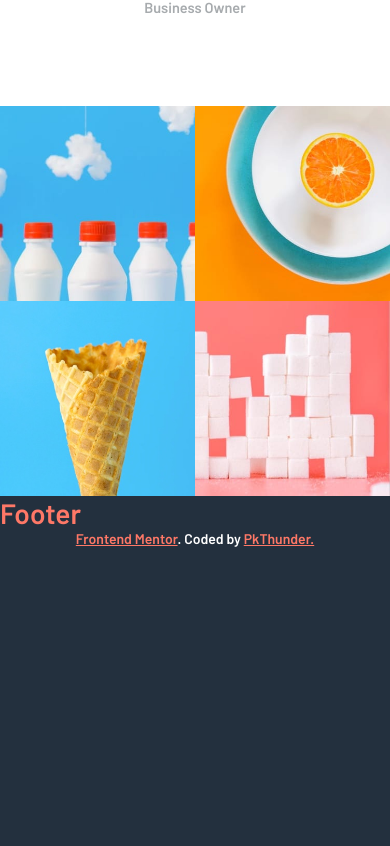
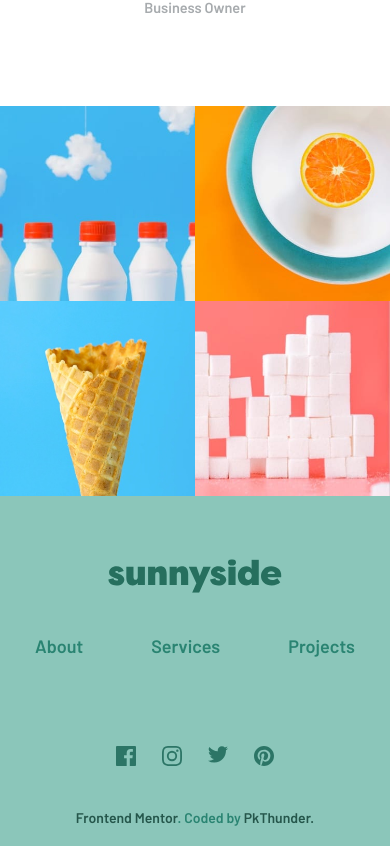
Before and after one commit to pkthunder87/agency-landing, a React (Vite) app: page / in a window 390 px wide. Shown: the part 4356-5202 px from the top of the page. Before the commit the page ends 4903 px from the top, so only its background shows below. Built offline with nearby package versions, Linux system fonts and the light colour scheme.

Commit message:
Feat: Finish static Footer section for mobile

```diff
--- a/index.html
+++ b/index.html
@@ -3,6 +3,12 @@
   <head>
     <meta charset="UTF-8" />
     <meta name="viewport" content="width=device-width, initial-scale=1.0" />
+    <link
+      rel="icon"
+      type="image/png"
+      sizes="32x32"
+      href="./assets/images/favicon-32x32.png"
+    />
     <link rel="preconnect" href="https://fonts.googleapis.com" />
     <link rel="preconnect" href="https://fonts.gstatic.com" crossorigin />
     <link
--- a/src/components/Footer.jsx
+++ b/src/components/Footer.jsx
@@ -3,8 +3,78 @@ import Attribution from "./Attribution";
 function Footer() {
   return (
     <footer className="agency__footer">
-      <div>Footer</div>
-      <Attribution />
+      <div className="footer__container">
+        <img
+          className="footer__title"
+          src="./assets/images/logo.svg"
+          alt="sunnyside logo"
+        />
+
+        <nav className="footer__nav">
+          <ul className="footer__links">
+            <li className="footer__link">
+              <a href="#">About</a>
+            </li>
+            <li className="footer__link">
+              <a href="#">Services</a>
+            </li>
+            <li className="footer__link">
+              <a href="#">Projects</a>
+            </li>
+          </ul>
+        </nav>
+        <ul className="footer__social-links">
+          <li className="footer__social-link">
+            <a
+              target="_blank"
+              rel="noreferrer"
+              href="https://www.facebook.com/"
+            >
+              <img
+                src="./assets/images/icon-facebook.svg"
+                alt=""
+                className="footer__icon"
+              />
+            </a>
+          </li>
+          <li className="footer__social-link">
+            <a
+              target="_blank"
+              rel="noreferrer"
+              href="https://www.instagram.com/"
+            >
+              <img
+                src="./assets/images/icon-instagram.svg"
+                alt=""
+                className="footer__icon"
+              />
+            </a>
+          </li>
+          <li className="footer__social-link">
+            <a target="_blank" rel="noreferrer" href="https://x.com/">
+              <img
+                src="./assets/images/icon-twitter.svg"
+                alt=""
+                className="footer__icon"
+              />
+            </a>
+          </li>
+          <li className="footer__social-link">
+            <a
+              target="_blank"
+              rel="noreferrer"
+              href="https://www.pinterest.com/"
+            >
+              <img
+                src="./assets/images/icon-pinterest.svg"
+                alt=""
+                className="footer__icon"
+              />
+            </a>
+          </li>
+        </ul>
+        <Attribution />
+      </div>
     </footer>
   );
 }
--- a/src/sass/_components.scss
+++ b/src/sass/_components.scss
@@ -252,6 +252,69 @@
 
   &__footer {
     position: relative;
+    background-color: hsl(168, 34%, 66%);
+    display: flex;
+    flex-direction: column;
+    text-align: center;
+    padding-inline: 3.5rem;
+
+    @media (min-width: 520px) {
+      align-items: center;
+    }
+
+    .footer {
+      &__container {
+        max-width: 39rem;
+      }
+
+      &__title {
+        scale: 1.4;
+        margin: 0 auto;
+        filter: invert(60%) sepia(4%) saturate(5549%) hue-rotate(116deg)
+          brightness(88%) contrast(91%);
+
+        margin-block-start: 6.8rem;
+        margin-block-end: 4.7rem;
+      }
+
+      .footer__nav {
+      }
+
+      &__links {
+        display: flex;
+        gap: 1.5rem;
+        font-size: 1.8rem;
+        justify-content: space-between;
+        margin-block-end: 8.9rem;
+
+        @media (min-width: 520px) {
+          gap: 3.5rem;
+        }
+
+        a:link,
+        a:visited {
+          text-decoration: none;
+          color: hsl(168, 52%, 34%);
+        }
+
+        a:hover,
+        a:active {
+          color: var(--color-white);
+        }
+      }
+
+      &__social-links {
+        display: flex;
+        justify-content: center;
+        gap: 2.6rem;
+        margin-block-end: 8rem;
+      }
+
+      &__social-link:hover {
+        filter: brightness(0) saturate(100%) invert(100%) sepia(0%)
+          saturate(7499%) hue-rotate(315deg) brightness(105%) contrast(100%);
+      }
+    }
   }
 }
 
--- a/src/sass/_layout.scss
+++ b/src/sass/_layout.scss
@@ -40,15 +40,16 @@
   text-align: center;
 
   width: max-content;
-  color: var(--color-white);
+  color: hsl(168, 52%, 34%);
   position: absolute;
-  // bottom: -7.5rem;
+  bottom: 2rem;
   left: 50%;
   transform: translate(-50%);
 }
 
 .attribution a {
-  color: var(--color-soft-red);
+  text-decoration: none;
+  color: var(--color-dark-desat-cyan);
 }
 
 /* =============
```
